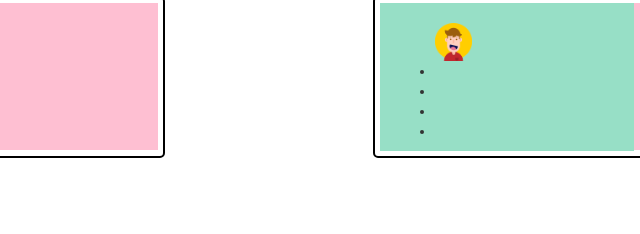
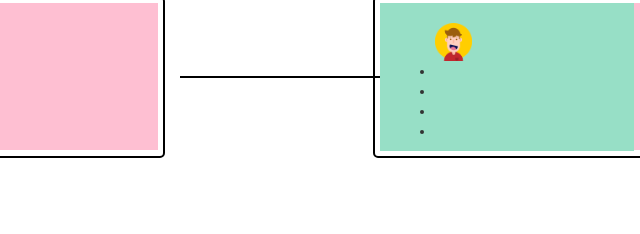
Before and after one commit to Sophie36/TP-arbreGenealogique, a plain HTML site: page public_html/index1.html in a window 1280 px wide. Shown: the part 134-368 px from the top of the page, 371-1011 px from the left. Drawn offline with Linux system fonts and the light colour scheme.

Commit message:
ajout d'un trait entre les deux couples de grands parents

```diff
--- a/public_html/index1.html
+++ b/public_html/index1.html
@@ -50,7 +50,7 @@
                             </div>
 
                         </div>
-                        <div class="col-md-2"></div>
+                        <div class="col-md-2"><div id="barre" style="position:absolute;margin-top:80px;width:280px;;height:2px;font-size:0;background: #000000;"></div></div>
                         <div class="col-md-5" style="border: solid 2px black;padding:5px;border-radius: 5px">
                             <div class="col-md-6" style="background-color:#97DFC6"></br><!--grand-parents maternel-->
                                 <ul>
```
